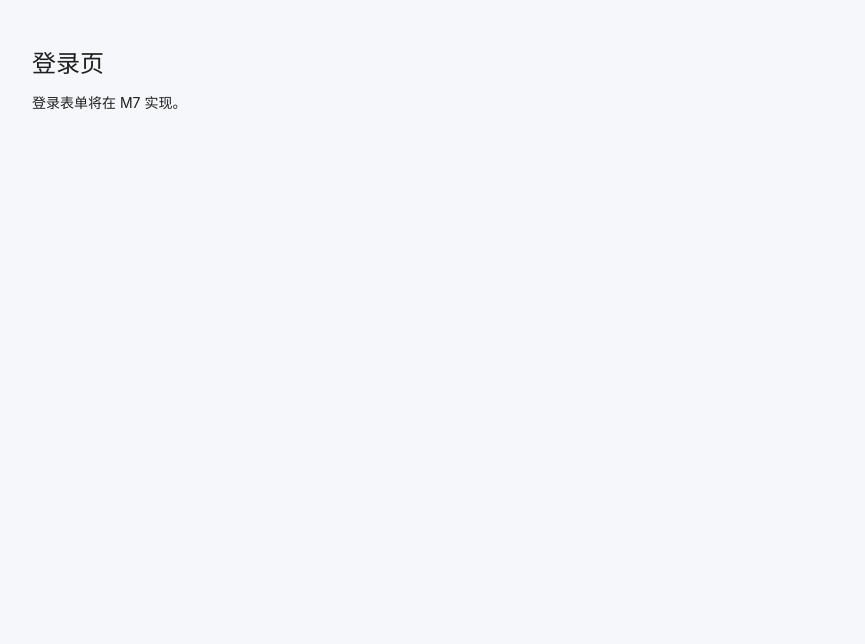
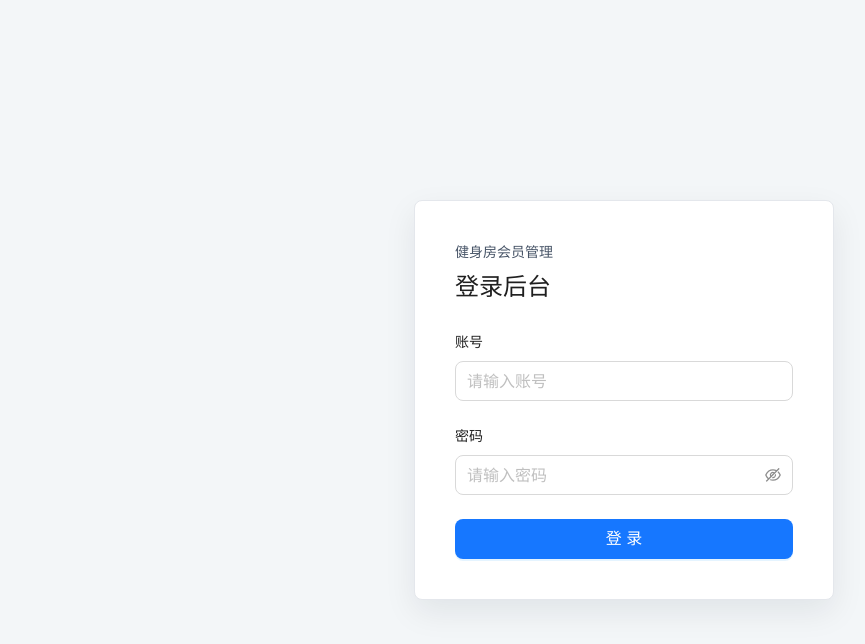
Before and after one commit to huangsiyan1012/gym-membership-order, a React (Vite) app: page /login in a window 1280 px wide. Shown: the top 644 px of the page, without its empty margins (16-881 px from the left). Built offline with nearby package versions, Linux system fonts and the light colour scheme.

Commit message:
登录页面

```diff
--- a/src/pages/Login/index.jsx
+++ b/src/pages/Login/index.jsx
@@ -1,24 +1,104 @@
-import { Navigate } from 'react-router-dom'
-import { Typography } from 'antd'
+import { useState } from 'react'
+import { App as AntdApp, Button, Form, Input, Typography } from 'antd'
+import { Navigate, useLocation, useNavigate } from 'react-router-dom'
 
 import { useAuthStore } from '@/store/authStore'
 
+import styles from './index.module.css'
+
 /**
- * 登录页占位。
+ * 登录页。
  *
- * M7 会在此实现账号密码表单和登录提交；已登录用户访问时直接进入订单列表。
+ * 本阶段使用模拟登录：账号和密码只做非空校验，提交后由 authStore 生成
+ * mock token。登录成功后优先回到进入登录页前的受保护地址。
  */
 function LoginPage() {
+  const [form] = Form.useForm()
+  const [submitting, setSubmitting] = useState(false)
+  const location = useLocation()
+  const navigate = useNavigate()
   const isAuthenticated = useAuthStore((state) => state.isAuthenticated)
+  const login = useAuthStore((state) => state.login)
+  const { message } = AntdApp.useApp()
 
   if (isAuthenticated) {
     return <Navigate to="/orders" replace />
   }
 
+  const requestedPath = location.state?.from
+  const redirectPath =
+    typeof requestedPath === 'string' && requestedPath.startsWith('/') ? requestedPath : '/orders'
+
+  /**
+   * 提交模拟登录。
+   *
+   * Form 在进入本方法前已经完成非空校验；登录动作本身是同步的内存状态更新，
+   * 这里使用 async 方法保证提交始终经过统一成功和清理流程。
+   */
+  async function handleSubmit(values) {
+    setSubmitting(true)
+
+    try {
+      login({
+        username: values.username,
+      })
+      message.success('登录成功')
+      navigate(redirectPath, { replace: true })
+    } finally {
+      setSubmitting(false)
+      form.setFieldsValue({
+        password: '',
+      })
+    }
+  }
+
   return (
-    <main style={{ padding: 48 }}>
-      <Typography.Title level={3}>登录页</Typography.Title>
-      <Typography.Paragraph>登录表单将在 M7 实现。</Typography.Paragraph>
+    <main className={styles.page}>
+      <section className={styles.panel}>
+        <div className={styles.brand}>健身房会员管理</div>
+        <Typography.Title level={3} className={styles.title}>
+          登录后台
+        </Typography.Title>
+        <Form
+          form={form}
+          layout="vertical"
+          requiredMark={false}
+          autoComplete="off"
+          onFinish={handleSubmit}
+        >
+          <Form.Item
+            label="账号"
+            name="username"
+            rules={[
+              {
+                required: true,
+                whitespace: true,
+                message: '请输入账号',
+              },
+            ]}
+          >
+            <Input size="large" placeholder="请输入账号" autoComplete="username" />
+          </Form.Item>
+          <Form.Item
+            label="密码"
+            name="password"
+            rules={[
+              {
+                required: true,
+                whitespace: true,
+                message: '请输入密码',
+              },
+            ]}
+          >
+            <Input.Password size="large" placeholder="请输入密码" autoComplete="current-password" />
+          </Form.Item>
+          <Form.Item className={styles.submitItem}>
+            <Button type="primary" htmlType="submit" size="large" block loading={submitting}>
+              登录
+            </Button>
+          </Form.Item>
+        </Form>
+      </section>
     </main>
   )
 }
--- /dev/null
+++ b/src/pages/Login/index.module.css
@@ -0,0 +1,31 @@
+.page {
+  display: grid;
+  min-height: 100vh;
+  padding: 24px;
+  place-items: center;
+  background: #f3f6f8;
+}
+
+.panel {
+  width: min(100%, 420px);
+  padding: 40px;
+  border: 1px solid #e4e7ec;
+  border-radius: 8px;
+  background: #fff;
+  box-shadow: 0 12px 32px rgb(15 23 42 / 8%);
+}
+
+.brand {
+  margin-bottom: 8px;
+  color: #475467;
+  font-size: 14px;
+  font-weight: 600;
+}
+
+.title {
+  margin-bottom: 28px !important;
+}
+
+.submitItem {
+  margin-bottom: 0;
+}
```
